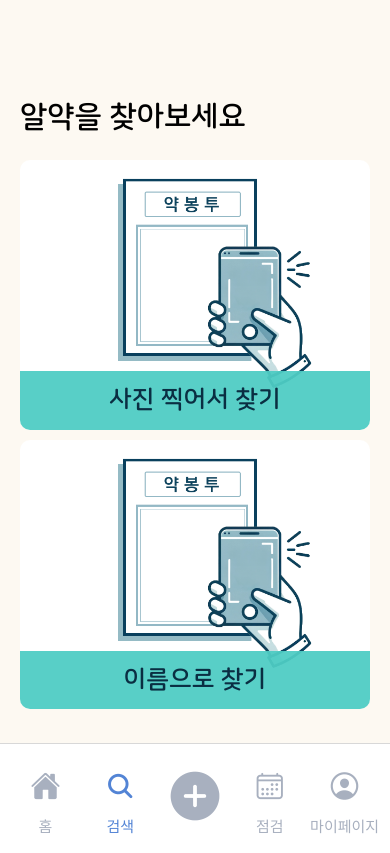
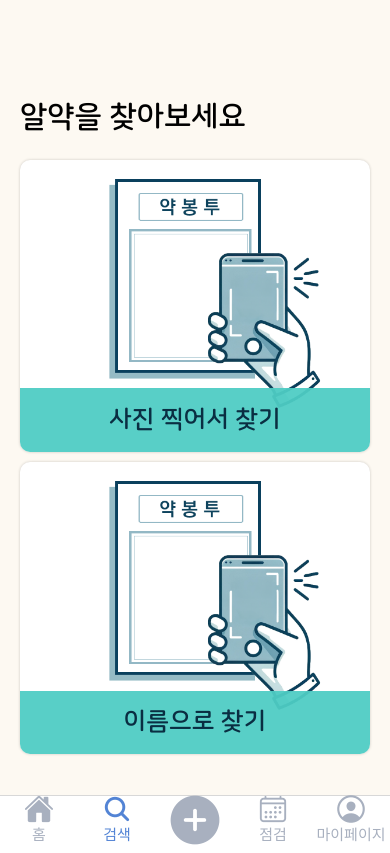
Before and after one commit to Ewhacapston-Team4/-, a React Native app: screen /Search in a window 390 px wide. Built offline with nearby package versions, Linux system fonts and the light colour scheme; a web font is replaced by a local one.

Commit message:
iOS UI 수정

```diff
--- a/App.js
+++ b/App.js
@@ -1,12 +1,12 @@
-import { useState } from "react";
+import { useState, useEffect } from "react";
 import { StatusBar } from "expo-status-bar";
-import { StyleSheet, Text, View } from "react-native";
+import { StyleSheet, Text, View, Platform } from "react-native";
 import { NavigationContainer } from "@react-navigation/native";
 import { createBottomTabNavigator } from "@react-navigation/bottom-tabs";
 import { createNativeStackNavigator } from "@react-navigation/native-stack";
 import { Ionicons } from "@expo/vector-icons";
 import { useFonts } from "expo-font";
-import AppLoading from "expo-app-loading";
+import * as SplashScreen from "expo-splash-screen";
 
 import Colors from "./constants/Colors";
 import Home from "./screens/Home";
@@ -19,6 +19,8 @@ import SearchName from "./screens/SearchName";
 import AddPhoto from "./screens/AddPhoto";
 import AddName from "./screens/AddName";
 import ImagePreview from "./components/camera/ImagePreview";
+
+SplashScreen.preventAutoHideAsync();
 
 const Stack = createNativeStackNavigator();
 const BottomTab = createBottomTabNavigator();
@@ -43,7 +45,7 @@ function StackNavigator3() {
         headerShown: false,
       }}
     >
-      <Stack.Screen name="AddPhoto" component={AddPhoto} />
+      <Stack.Screen name="main" component={AddPhoto} />
       <Stack.Screen name="ImagePreview" component={ImagePreview} />
     </Stack.Navigator>
   );
@@ -75,9 +77,20 @@ export default function App() {
     "noto-sans-bold": require("./assets/fonts/NotoSansKR-Bold.otf"),
     "noto-sans-black": require("./assets/fonts/NotoSansKR-Black.otf"),
   });
+  useEffect(() => {
+    async function hideSplash() {
+      if (fontsLoaded) {
+        await SplashScreen.hideAsync();
+      }
+    }
+
+    hideSplash();
+  }, [fontsLoaded]);
+
   if (!fontsLoaded) {
-    return <AppLoading />;
+    return null; // 폰트가 로딩되는 동안은 내용을 표시하지 않음
   }
+
   return (
     <>
       <StatusBar style="dark" />
@@ -89,12 +102,24 @@ export default function App() {
             tabBarActiveTintColor: Colors.main,
             tabBarInactiveTintColor: Colors.grey4,
             tabBarStyle: {
+              ...Platform.select({
+                ios: {
+                  backgroundColor: "#ffffff",
+                  height: "12%",
+                  justifyContent: "center",
+                  paddingTop: 10,
+                  paddingHorizontal: 8,
+                  paddingBottom: 23,
+                },
+                android: {
                   backgroundColor: "#ffffff",
                   height: "12%",
                   justifyContent: "center",
                   paddingVertical: 14,
                   paddingHorizontal: 8,
                   paddingBottom: 8,
+                },
+              }),
             },
             tabBarLabelStyle: {
               fontSize: 15,
--- a/components/SelectButton.js
+++ b/components/SelectButton.js
@@ -28,6 +28,10 @@ const styles = StyleSheet.create({
     width: "100%",
     height: "43%",
     elevation: 4,
+    shadowColor: "#000000",
+    shadowOffset: { width: 0, height: 0 },
+    shadowOpacity: 0.2,
+    shadowRadius: 3,
     marginVertical: 5,
     position: "relative",
     paddingTop: 15, // 이 컨테이너를 기준으로 자식 요소들을 절대 위치시킴
--- a/ui/Box.js
+++ b/ui/Box.js
@@ -23,5 +23,9 @@ const styles = StyleSheet.create({
     paddingVertical: 30,
     elevation: 4,
     marginVertical: 5,
+    shadowColor: "#000000",
+    shadowOffset: { width: 0, height: 0 },
+    shadowOpacity: 0.2,
+    shadowRadius: 3,
   },
 });
```
Lines whose indentation alone changed are shown as unchanged.
